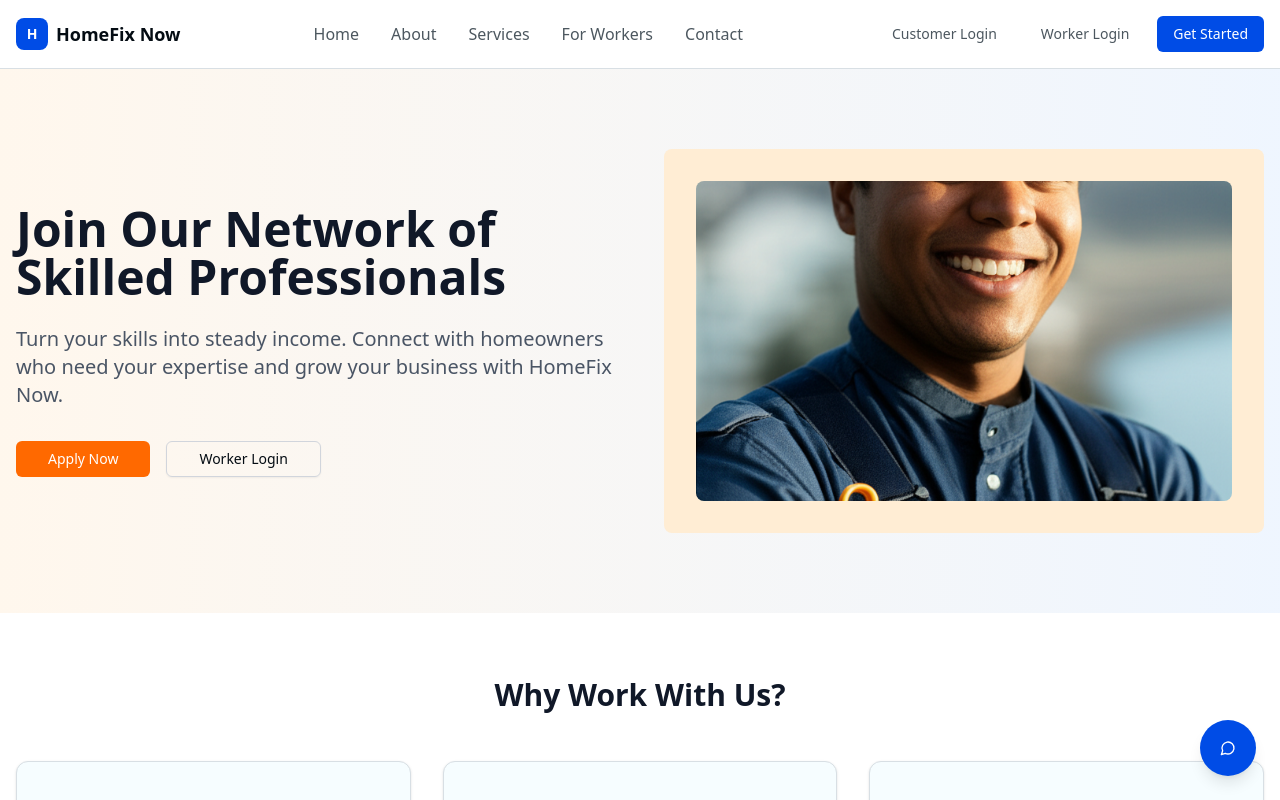
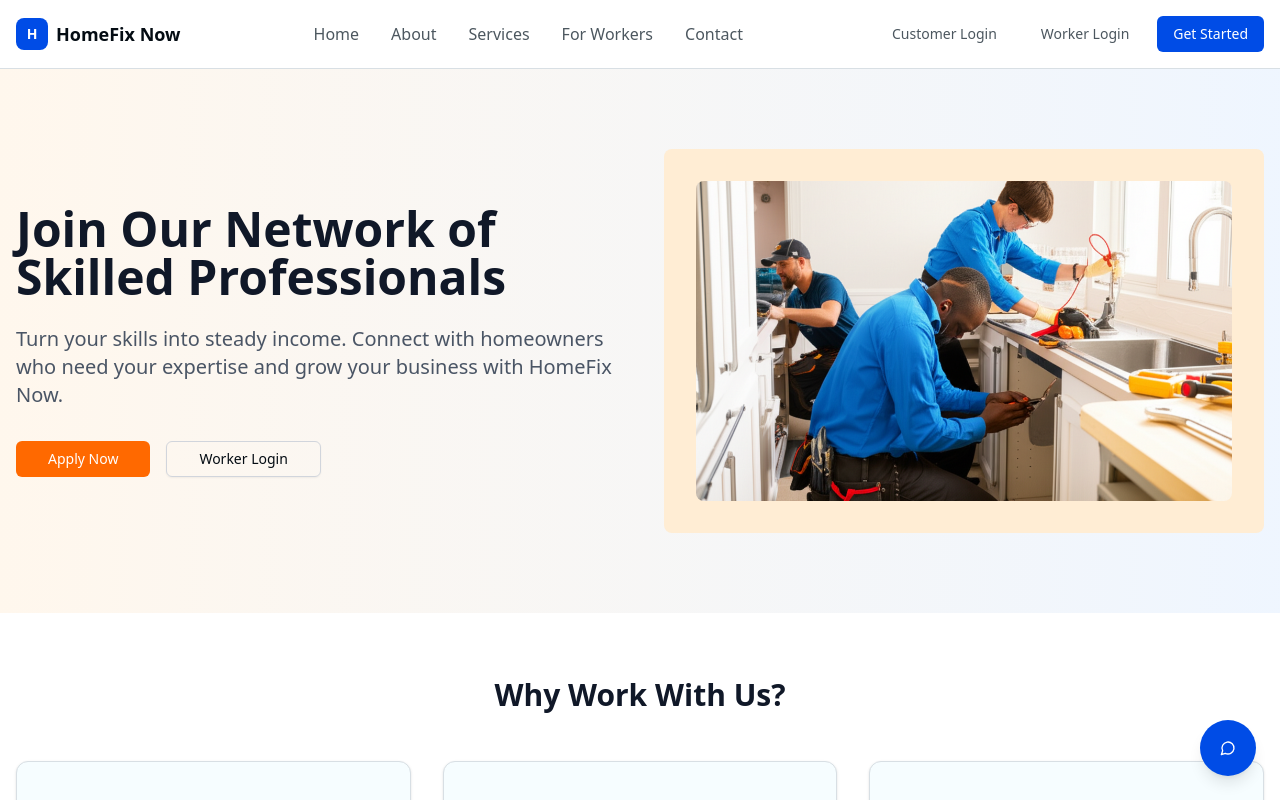
Before and after one commit to githubmalay/homefix-VO, a Next.js app: page /for-workers in a window 1280 px wide. Shown: the top 800 px of the page. Built offline with nearby package versions, Linux system fonts and the light colour scheme.

Commit message:
Update page.tsx

```diff
--- a/app/for-workers/page.tsx
+++ b/app/for-workers/page.tsx
@@ -34,7 +34,7 @@ export default function ForWorkersPage() {
               </div>
               <div className="bg-orange-100 rounded-lg p-8">
                 <img
-                  src="/smiling-handyman.png"
+                  src="/home-repair-team.png"
                   alt="Professional worker"
                   className="w-full h-80 object-cover rounded-lg"
                 />
```
